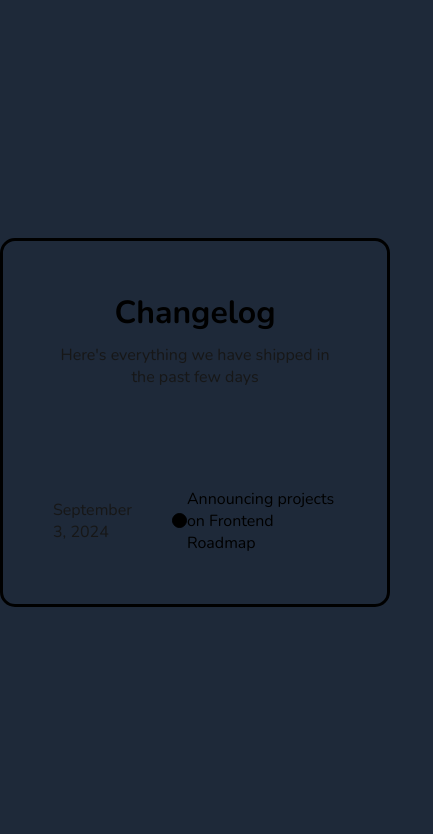
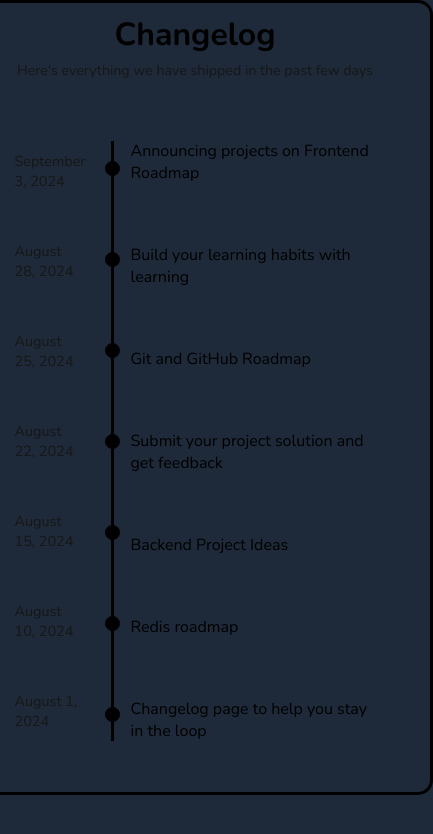
Before and after one commit to LucasAntonio-LAM/changelog-component, a plain HTML site: page index.html in a window 390 px wide. Shown: the whole page, 433 px wide, since content can reach past the window. Drawn offline with nearby package versions, Linux system fonts and the light colour scheme.

Commit message:
ultima tentativa

```diff
--- /dev/null
+++ b/estilos/media-query.css
@@ -0,0 +1,43 @@
+@charset "UTF-8";
+
+@media screen and (max-width: 768px) {
+    body {
+        display: flex;
+        height: 100%;
+    }
+
+    div.title {
+        margin: 10px;
+        gap: 5px;
+    }
+
+    div.title > p {
+        font-size: 0.89em;
+    }
+
+    div.main-container {
+        justify-content: space-around;
+    }
+
+    div.data {
+        padding: 0px;
+        margin-left: 5px;
+        font-size: 0.9em;
+    }
+
+    div.bola-container {
+        gap: 76px;
+        margin-right: 0px;
+    }
+
+    div.linha {
+        height: 600px;
+    }
+
+    div.change {
+        gap: 60px;
+        width: 250px;
+        margin-left: 10px;
+        padding-left: 0px;
+    }
+}
--- a/estilos/style.css
+++ b/estilos/style.css
@@ -1,6 +1,7 @@
 @charset "UTF-8";
 
 @import url('https://fonts.googleapis.com/css2?family=Nunito:ital,wght@0,200..1000;1,200..1000&display=swap');
+
 
 * {
     margin: 0;
@@ -46,9 +47,16 @@ div.main-container {
 }
 
 div.data {
+    display: flex;
+    flex-flow: column nowrap;
     padding-right: 40px;
     color: oklch(20.5% 0 0);
     flex: 1;
+    gap: 50px;
+}
+
+div.data > p {
+    text-align: left;
 }
 
 div.bola-container {
@@ -56,6 +64,9 @@ div.bola-container {
     flex-flow: column nowrap;
     justify-content: center;
     align-items: center;
+    gap: 57px;
+    margin-left: 20px;
+    margin-right: 20px;
 }
 
 div.bola {
@@ -68,7 +79,14 @@ div.bola {
 
 div.linha {
     width: 3px;
-    height: 100%;
+    height: 500px;
     background-color: black;
+    position: absolute;
+}
 
+div.change {
+    display: flex;
+    flex-flow: column nowrap;
+    padding-left: 40px;
+    gap: 50px;
 }
--- a/index.html
+++ b/index.html
@@ -4,7 +4,8 @@
     <meta charset="UTF-8">
     <meta name="viewport" content="width=device-width, initial-scale=1.0">
     <title>Changelog</title>
-    <link rel="stylesheet" href="estilos/style.css">
+    <link rel="stylesheet" media="screen" href="estilos/style.css">
+    <link rel="stylesheet" media="screen" href="estilos/media-query.css">
 </head>
 <body>
     <main>
@@ -17,13 +18,31 @@
             <div class="main-container">
                 <div class="data">
                     <p>September 3, 2024</p>
+                    <p>August 28, 2024</p>
+                    <p>August 25, 2024</p>
+                    <p>August 22, 2024</p>
+                    <p>August 15, 2024</p>
+                    <p>August 10, 2024</p>
+                    <p>August 1, 2024</p>
                 </div>
                 <div class="bola-container">
                     <div class="linha"></div>
                     <div class="bola"></div>
+                    <div class="bola"></div>
+                    <div class="bola"></div>
+                    <div class="bola"></div>
+                    <div class="bola"></div>
+                    <div class="bola"></div>
+                    <div class="bola"></div>
                 </div>
                 <div class="change">
                     <p>Announcing projects on Frontend Roadmap</p>
+                    <p>Build your learning habits with learning</p>
+                    <p>Git and GitHub Roadmap</p>
+                    <p>Submit your project solution and get feedback</p>
+                    <p>Backend Project Ideas</p>
+                    <p>Redis roadmap</p>
+                    <p>Changelog page to help you stay in the loop</p>
                 </div>
             </div>
 
```
